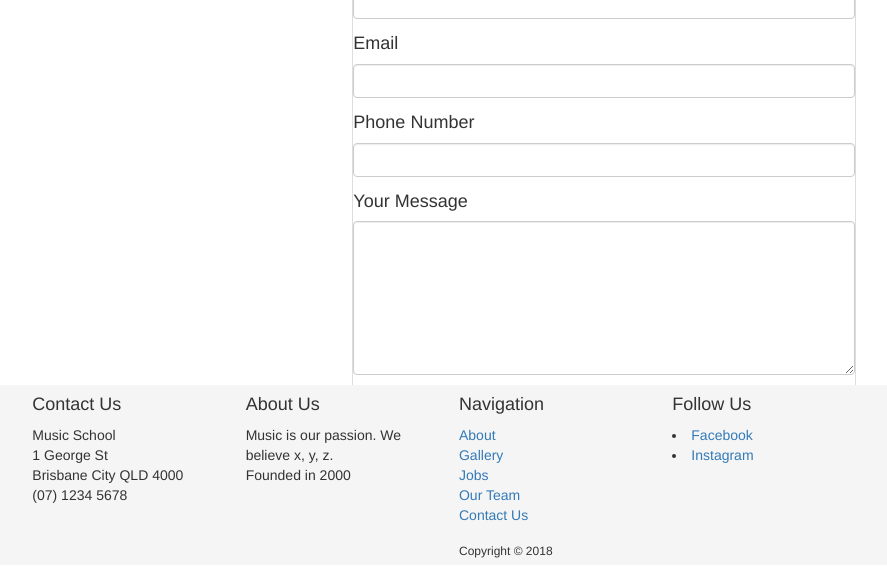
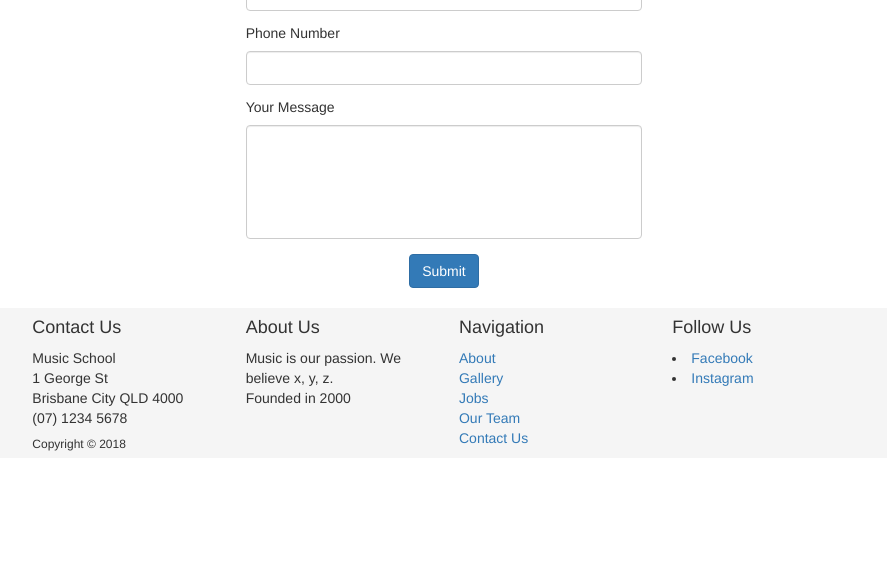
Before and after one commit to AaronChan42/ifb299-repository, a Django app: page /contact in a window 1280 px wide. Shown: the part 566-1134 px from the top of the page, without its empty margins (196-1083 px from the left). After the commit the page ends 1017 px from the top, so only its background shows below. Run offline with Django 3.2, Linux system fonts and the light colour scheme; some libraries are stand-ins or nearby versions.

Commit message:
Fixed footer overlap

```diff
--- a/home/static/home/style.css
+++ b/home/static/home/style.css
@@ -10,14 +10,18 @@ html {
 }
 
 body {
-  padding-bottom: 120px; /* Margin bottom by footer height - to not overlap with above content*/
+  padding-bottom: 170px; /* Margin bottom by footer height - to not overlap with above content*/
 }
 
 #foot {
   position: absolute;
   bottom: 0;
   width: 100%;
-  height: 180px; /* Set the fixed height of the footer here */
+  height: 150px; /* Set the fixed height of the footer here */
   background-color: #f5f5f5;
 
 }
+
+#ta {
+    resize: none;
+}
--- a/home/templates/home/base.html
+++ b/home/templates/home/base.html
@@ -128,6 +128,7 @@
                 <br>1 George St
                 <br>Brisbane City QLD 4000
                 <br>(07) 1234 5678</p>
+                <h6>Copyright &copy; 2018</h6>
             </div>
 
             <div class="col-sm-2">
@@ -155,13 +156,6 @@
 
             </div>
 
-        <div class="row">
-            <div class="col-sm-6"></div>
-
-            <div class="col-sm-2">
-                <h6>Copyright &copy; 2018</h6>
-        </div>
-        </div>
     </div>
 </footer>
 
--- a/home/templates/home/contact.html
+++ b/home/templates/home/contact.html
@@ -4,18 +4,17 @@
 {% block body %}
 
 <div class="container-fluid">
-    <h2>Contact Us</h2>
+
     <div class="row">
-        <div class="col-md-5">
-
+        <div class="col-md-4">
+        <h3>Contact Us</h3>
         <!-- Google Map -->
         <iframe src="https://www.google.com/maps/embed?pb=!1m18!1m12!1m3!1d3539.795838138079!2d153.02586741562672!3d-27.47561472353381!2m3!1f0!2f0!3f0!3m2!1i1024!2i768!4f13.1!3m3!1m2!1s0x6b915a100b67e85d%3A0xe77be34edaa6a246!2s1+George+St%2C+Brisbane+City+QLD+4000!5e0!3m2!1sen!2sau!4v1523510819695"
                 width="600" height="450" frameborder="0" style="border:0" allowfullscreen></iframe>
 
         </div>
 
-        <div class="col-md-5">
-            <div class="panel panel-default"> <!-- NEED TO ADD PADDING FOR PANEL left and right -->
+        <div class="col-md-4">
                 <h3>Get in touch</h3>
                 <p>We are here to answer any questions or queries you may have about our music school.</p>
 
@@ -25,44 +24,45 @@
                 <br>1 George St
                 <br>Brisbane City QLD 4000</p>
 
+
                 <p><strong>Phone</strong>
                 <br>(07) 1234 5678</p>
 
                 <p><strong>Email</strong>
-                <br>mika@musicschool.com</p>
-                <p>Alternatively, please feel free to submit your message below</p>
+                <br>mika@musicschool.com
+                <br>Alternatively, please feel free to submit your message below.</p>
 
                     <form role="form">
                         <div class="form-group">
-                            <h4>First Name</h4>
+                            <h5>First Name</h5>
                             <input type="text" class="form-control">
                         </div>
 
                         <div class="form-group">
-                            <h4>Surname</h4>
+                            <h5>Surname</h5>
                             <input type="text" class="form-control">
                         </div>
 
                         <div class="form-group">
-                            <h4>Email</h4>
+                            <h5>Email</h5>
                             <input type="email" class="form-control">
                         </div>
 
                         <div class="form-group">
-                            <h4>Phone Number</h4>
+                            <h5>Phone Number</h5>
                             <input type="number" class="form-control">
                         </div>
 
                         <div class="form-group">
-                            <h4>Your Message</h4>
-                            <textarea class="form-control" type="textarea" rows="7"></textarea>
+                            <h5>Your Message</h5>
+                            <textarea id= ta class="form-control" type="textarea" rows="5"></textarea>
                         </div>
 
                         <div class="text-center">
                         <button type="submit" class="btn btn-primary">Submit</button>
                         </div>
                     </form>
-            </div>
+
         </div>
 
     </div>
```
